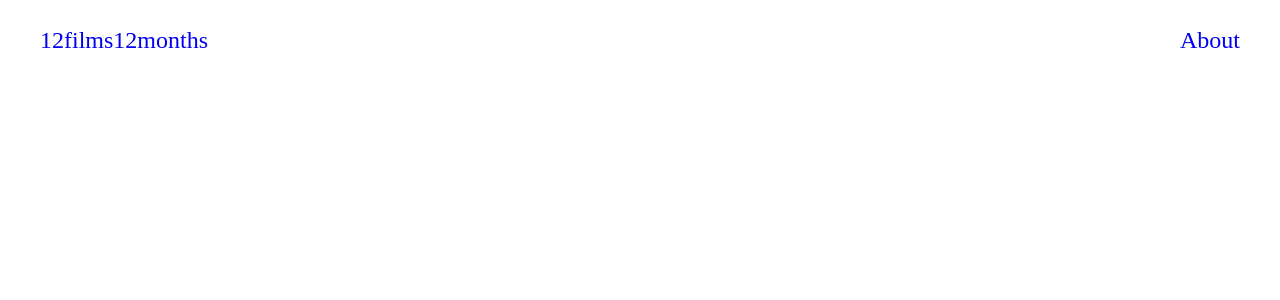
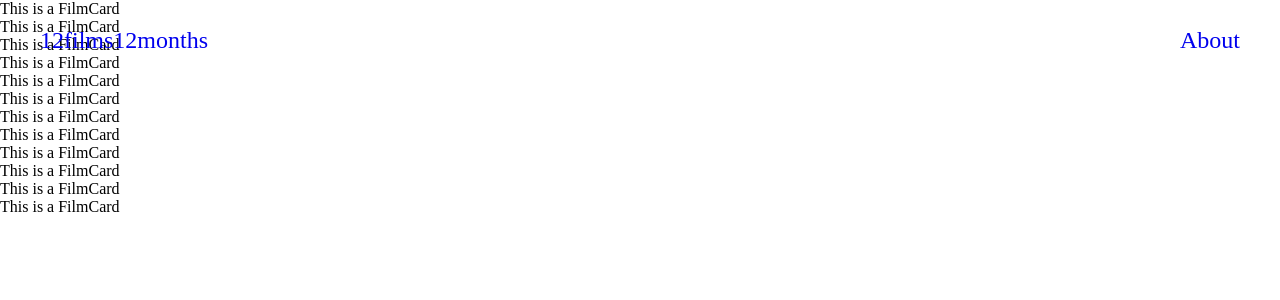
Before and after one commit to lkrusso/12films12months, a React (Create React App) app: page / in a window 1280 px wide. Shown: the top 300 px of the page. Built offline with nearby package versions, Linux system fonts and the light colour scheme.

Commit message:
feat: Create FilmList component

```diff
--- a/src/App.js
+++ b/src/App.js
@@ -1,10 +1,12 @@
 import { BrowserRouter, Routes, Route } from "react-router-dom";
 import NavBar from "./components/NavBar/NavBar";
+import FilmList from "./components/FilmList/FilmList";
 import "./App.scss";
 function App() {
   return (
     <BrowserRouter>
       <NavBar />
+      <FilmList />
     </BrowserRouter>
   );
 }
--- a/src/components/FilmCard/FilmCard.js
+++ b/src/components/FilmCard/FilmCard.js
@@ -1,4 +1,4 @@
-function FilmCard() {
+function FilmCard({ film }) {
   return (
     <div className="filmcard">
       <p className="filmcard-text">This is a FilmCard</p>
--- /dev/null
+++ b/src/components/FilmList/FilmList.js
@@ -0,0 +1,14 @@
+import FilmCard from "../FilmCard/FilmCard";
+
+function FilmList() {
+  const films = [1, 2, 3, 4, 5, 6, 7, 8, 9, 10, 11, 12];
+  return (
+    <div className="filmlist">
+      {films.map((film) => {
+        return <FilmCard film={film} />;
+      })}
+    </div>
+  );
+}
+
+export default FilmList;
```
Also changed, not shown: src/components/FilmList/FilmList.scss (added).
